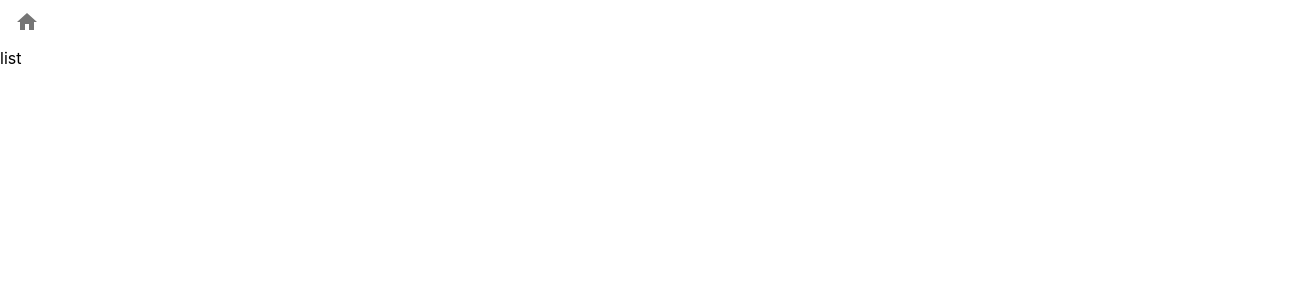
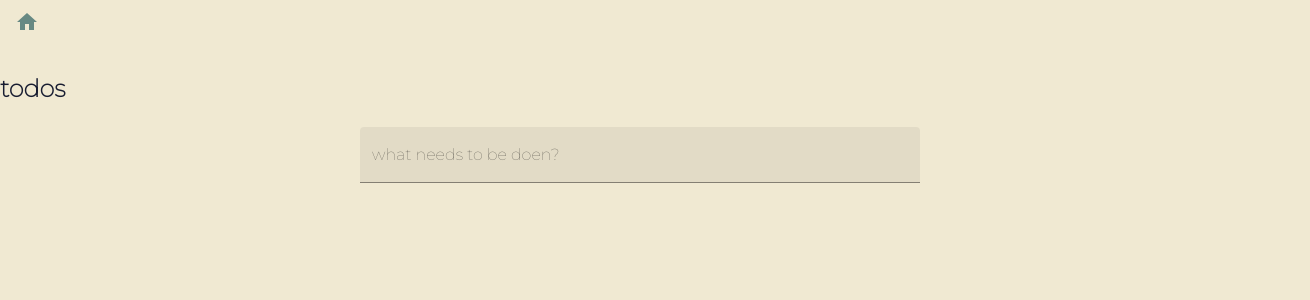
Before and after one commit to ddd92/test-project, a React (Create React App) app: page /list in a window 1280 px wide. Shown: the top 300 px of the page, 1310 px wide, since content can reach past the window. Built offline with nearby package versions, Linux system fonts and the light colour scheme.

Commit message:
글씨체 변경 및 배경 색 변경

```diff
--- a/src/App.js
+++ b/src/App.js
@@ -1,12 +1,19 @@
 import React, { lazy } from 'react';
 import { BrowserRouter } from 'react-router-dom';
+import { ThemeProvider } from '@mui/material/styles';
+import CssBaseline from '@mui/material/CssBaseline';
+import theme from 'theme/index';
 const AppService = lazy(() => import('./containers/index.tsx'));
 
 function App() {
   return (
-    <BrowserRouter>
-      <AppService />
-    </BrowserRouter>
+    <ThemeProvider theme={theme}>
+      <BrowserRouter>
+        <CssBaseline />
+        <AppService />
+      </BrowserRouter>
+    </ThemeProvider>
+
   );
 }
 
--- a/src/components/common/Header.jsx
+++ b/src/components/common/Header.jsx
@@ -7,13 +7,13 @@ const index = () => {
     return (
         <Container>
             <Link to={'/'}>
-                <HomeIcon color='action' />
+                <HomeIcon color='primary'/>
             </Link>
         </Container>
     )
 }
 
-const Container = styled('div')(({
+const Container = styled('div')(() => ({
     display: 'flex',
     flexDirection: 'row',
     justifyContent: 'space-between',
@@ -21,9 +21,9 @@ const Container = styled('div')(({
     padding: '10px 15px',
 }))
 
-const HomeIcon = styled(Home)(({
+const HomeIcon = styled(Home)(({ theme }) => ({
     '&:hover':{
-        color: 'green',
+        color: theme.palette.primary.light,
     }
 }))
 
--- a/src/components/list/AddItem.tsx
+++ b/src/components/list/AddItem.tsx
@@ -1,5 +1,25 @@
 import React, { FunctionComponent } from "react";
+import { TextField } from "@mui/material";
+import { styled } from '@mui/material/styles';
 
-const index: FunctionComponent = () => <div>list</div>
+const index: FunctionComponent = () => {
+    return (
+        <Container>
+            <AddInput label='what needs to be doen?' variant="filled"/>
+        </Container>
+    )
+}
+
+const Container = styled('div')(({
+    display: 'flex',
+    justifyContent: 'center',
+    alignItems: 'center',
+    width: '100%',
+}))
+
+const AddInput = styled(TextField)(({
+    width: '50%',
+    maxWidth: '35rem',
+}))
 
 export default index;
--- a/src/containers/list/index.tsx
+++ b/src/containers/list/index.tsx
@@ -4,6 +4,7 @@ import AddItem from 'components/list/AddItem';
 const index: FunctionComponent = () => {
     return (
         <div>
+            <h1>todos</h1>
             <AddItem />
         </div>
     )
--- a/src/index.css
+++ b/src/index.css
@@ -1,13 +1,20 @@
+@font-face {
+  font-family: 'NotoSans';
+  src: url('fonts/Montserrat-Thin.ttf') format('truetype');
+}
+
+@font-face {
+  font-family: 'Montserrat';
+  src: url('fonts/Montserrat-Thin.ttf') format('truetype');
+}
+
 body {
   margin: 0;
-  font-family: -apple-system, BlinkMacSystemFont, 'Segoe UI', 'Roboto', 'Oxygen',
-    'Ubuntu', 'Cantarell', 'Fira Sans', 'Droid Sans', 'Helvetica Neue',
-    sans-serif;
+  font-family: 'NotoSans', 'Montserrat';
   -webkit-font-smoothing: antialiased;
   -moz-osx-font-smoothing: grayscale;
 }
 
 code {
-  font-family: source-code-pro, Menlo, Monaco, Consolas, 'Courier New',
-    monospace;
+  font-family: 'NotoSans', 'Montserrat';
 }
--- /dev/null
+++ b/src/theme/index.ts
@@ -0,0 +1,38 @@
+import { createTheme } from "@mui/material";
+
+const theme = createTheme({
+    components:{
+        MuiCssBaseline: {
+            styleOverrides: (themeParam) => `
+                * {
+                    box-sizing: border-box;
+                },
+                body {
+                    color: ${themeParam.palette.primary.dark};
+                }
+            `
+        },
+    },
+    typography: {
+        fontFamily: [
+            'NotoSans', 'Montserrat',
+        ].join(','),
+    },
+    palette: {
+        background: {
+            default: '#F0E9D2',
+        },
+        primary: {
+            main: '#678983',
+            light: '#E6DDC4',
+            dark: '#181D31',
+        },
+        secondary: {
+            main: '#A9AF7E',
+            light: '#E6E5A3',
+            dark: '#557153',
+        }
+    }
+});
+
+export default theme;
```
Also changed, not shown: src/fonts/Montserrat-Thin.ttf (added), 1 other file (tests, documents, lock files or other folders).
